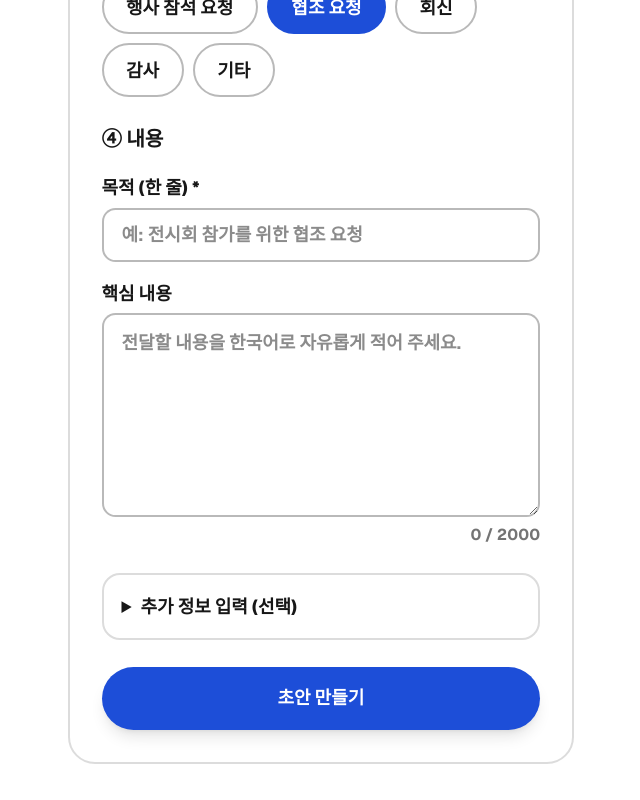
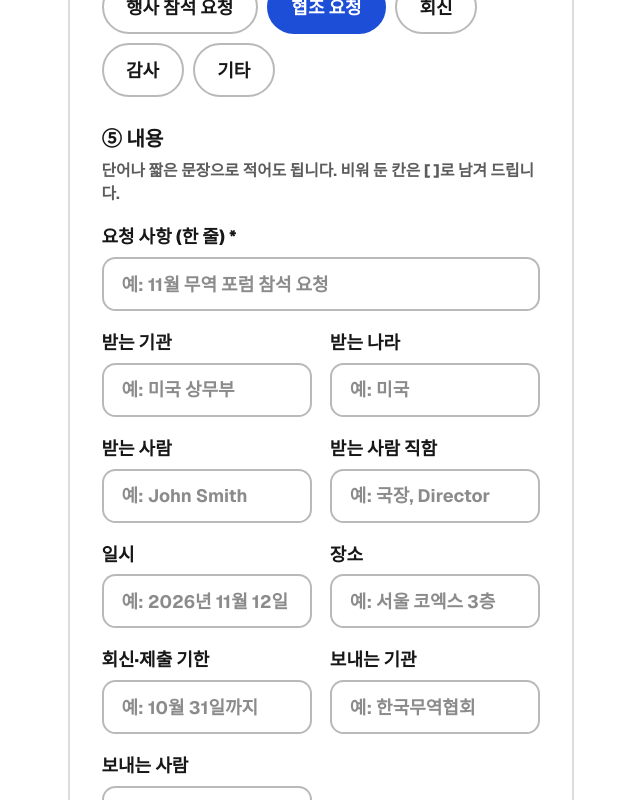
Before and after one commit to kimminseo-pixel/global-letter-helper, a Next.js app: page /write in a window 1280 px wide. Shown: the part 660-1460 px from the top of the page, without its empty margins (23-663 px from the left). Built offline with nearby package versions, Linux system fonts and the light colour scheme.

Commit message:
작성 화면 단답 입력으로 개편: 추가 정보 칸 제거, 일시·장소·기한 등 단답 칸과 번호 부여, 단답을 문장으로 풀어 쓰는 규칙

```diff
--- a/components/LetterForm.tsx
+++ b/components/LetterForm.tsx
@@ -35,6 +35,9 @@ type FormState = {
   recipientTitle: string;
   senderOrg: string;
   senderName: string;
+  dateTime: string;
+  place: string;
+  deadline: string;
 };
 
 const INITIAL: FormState = {
@@ -52,6 +55,9 @@ const INITIAL: FormState = {
   recipientTitle: "",
   senderOrg: "",
   senderName: "",
+  dateTime: "",
+  place: "",
+  deadline: "",
 };
 
 type ErrorState = { message: string; fieldErrors: Record<string, string[]> };
@@ -245,7 +251,7 @@ export default function LetterForm() {
           />
         ) : null}
         <ChoiceGroup
-          legend="공문 작성 목적"
+          legend="④ 공문 작성 목적"
           name="letterType"
           options={LETTER_TYPES}
           value={form.letterType}
@@ -263,85 +269,115 @@ export default function LetterForm() {
         ) : null}
 
         <div className="flex flex-col gap-4">
-          <h2 className="text-lg font-extrabold">④ 내용</h2>
+          <div>
+            <h2 className="text-lg font-extrabold">⑤ 내용</h2>
+            <p className="mt-1 text-sm text-foreground/70">
+              단어나 짧은 문장으로 적어도 됩니다. 비워 둔 칸은{" "}
+              <span className="font-extrabold">[ ]</span>로 남겨 드립니다.
+            </p>
+          </div>
+
           <TextField
-            label="목적 (한 줄) *"
+            label="요청 사항 (한 줄) *"
             value={form.purpose}
             onChange={set("purpose")}
             maxLength={LIMITS.purpose}
-            placeholder="예: 전시회 참가를 위한 협조 요청"
+            placeholder="예: 11월 무역 포럼 참석 요청"
             error={fieldError("purpose")}
           />
+
+          <div className="grid gap-4 sm:grid-cols-2">
+            <TextField
+              label="받는 기관"
+              value={form.recipientOrg}
+              onChange={set("recipientOrg")}
+              maxLength={LIMITS.recipientOrg}
+              placeholder="예: 미국 상무부"
+              error={fieldError("recipientOrg")}
+            />
+            <TextField
+              label="받는 나라"
+              value={form.country}
+              onChange={set("country")}
+              maxLength={LIMITS.country}
+              placeholder="예: 미국"
+              error={fieldError("country")}
+            />
+            <TextField
+              label="받는 사람"
+              value={form.recipientName}
+              onChange={set("recipientName")}
+              maxLength={LIMITS.recipientName}
+              placeholder="예: John Smith"
+              error={fieldError("recipientName")}
+            />
+            <TextField
+              label="받는 사람 직함"
+              value={form.recipientTitle}
+              onChange={set("recipientTitle")}
+              maxLength={LIMITS.recipientTitle}
+              placeholder="예: 국장, Director"
+              error={fieldError("recipientTitle")}
+            />
+            <TextField
+              label="일시"
+              value={form.dateTime}
+              onChange={set("dateTime")}
+              maxLength={LIMITS.dateTime}
+              placeholder="예: 2026년 11월 12일 오후 2시"
+              error={fieldError("dateTime")}
+            />
+            <TextField
+              label="장소"
+              value={form.place}
+              onChange={set("place")}
+              maxLength={LIMITS.place}
+              placeholder="예: 서울 코엑스 3층"
+              error={fieldError("place")}
+            />
+            <TextField
+              label="회신·제출 기한"
+              value={form.deadline}
+              onChange={set("deadline")}
+              maxLength={LIMITS.deadline}
+              placeholder="예: 10월 31일까지"
+              error={fieldError("deadline")}
+            />
+            <TextField
+              label="보내는 기관"
+              value={form.senderOrg}
+              onChange={set("senderOrg")}
+              maxLength={LIMITS.senderOrg}
+              placeholder="예: 한국무역협회"
+              error={fieldError("senderOrg")}
+            />
+            <TextField
+              label="보내는 사람"
+              value={form.senderName}
+              onChange={set("senderName")}
+              maxLength={LIMITS.senderName}
+              placeholder="예: 김민서 대리"
+              error={fieldError("senderName")}
+            />
+          </div>
+
           <label className="flex flex-col gap-1.5">
-            <span className="text-base font-extrabold">핵심 내용</span>
+            <span className="text-base font-extrabold">
+              기타 전달 사항 (선택)
+            </span>
             <textarea
               value={form.content}
               maxLength={LIMITS.content}
-              rows={6}
-              placeholder="전달할 내용을 한국어로 자유롭게 적어 주세요."
+              rows={3}
+              placeholder="더 전하고 싶은 내용이 있으면 짧게 적어 주세요."
               onChange={(event) => set("content")(event.target.value)}
               className="rounded-xl border-2 border-foreground/30 bg-background px-4 py-3 text-base focus-visible:border-accent focus-visible:outline-none"
             />
-            <span className="text-right text-sm text-foreground/60">
-              {form.content.length} / {LIMITS.content}
-            </span>
           </label>
+          <p className="text-sm text-foreground/60">
+            실명·연락처 대신 직함 위주로 적는 것을 권장합니다.
+          </p>
         </div>
-
-        <details className="rounded-2xl border-2 border-foreground/15 p-4">
-          <summary className="cursor-pointer text-base font-extrabold">
-            추가 정보 입력 (선택)
-          </summary>
-          <p className="mt-2 text-sm text-foreground/70">
-            실명·연락처 대신 직함 위주로 적는 것을 권장합니다. 비워 두면 해당
-            부분은 <span className="font-extrabold">[ ]</span>로 남기도록
-            안내합니다.
-          </p>
-          <div className="mt-4 grid gap-4 sm:grid-cols-2">
-            <TextField
-              label="수신 국가"
-              value={form.country}
-              onChange={set("country")}
-              maxLength={LIMITS.country}
-              error={fieldError("country")}
-            />
-            <TextField
-              label="수신 기관"
-              value={form.recipientOrg}
-              onChange={set("recipientOrg")}
-              maxLength={LIMITS.recipientOrg}
-              error={fieldError("recipientOrg")}
-            />
-            <TextField
-              label="수신 담당자"
-              value={form.recipientName}
-              onChange={set("recipientName")}
-              maxLength={LIMITS.recipientName}
-              error={fieldError("recipientName")}
-            />
-            <TextField
-              label="수신자 직함"
-              value={form.recipientTitle}
-              onChange={set("recipientTitle")}
-              maxLength={LIMITS.recipientTitle}
-              error={fieldError("recipientTitle")}
-            />
-            <TextField
-              label="발신 기관"
-              value={form.senderOrg}
-              onChange={set("senderOrg")}
-              maxLength={LIMITS.senderOrg}
-              error={fieldError("senderOrg")}
-            />
-            <TextField
-              label="발신 담당자"
-              value={form.senderName}
-              onChange={set("senderName")}
-              maxLength={LIMITS.senderName}
-              error={fieldError("senderName")}
-            />
-          </div>
-        </details>
 
         <button
           type="submit"
--- a/lib/letter/generate.ts
+++ b/lib/letter/generate.ts
@@ -112,6 +112,13 @@ export async function generateLetter(
       );
 
       const parts = response.output_parsed;
+      // 수신 부분에 인사말(Dear …)이 섞여 들어오면 본문 인사말과 겹치므로 그 줄만 뺀다.
+      if (parts !== null && /^\s*Dear\b/i.test(parts.body)) {
+        parts.recipientBlock = parts.recipientBlock
+          .split("\n")
+          .filter((line) => !/^\s*Dear\b/i.test(line))
+          .join("\n");
+      }
       // 제목·본문은 반드시 있어야 한다. 수신·발신 정보는 사용자가 입력하지 않으면 AI가 비워 둘 수
       // 있으므로(PRD: 입력이 짧아도 초안은 만든다) 빈 부분은 [ ]로 채워 구조를 유지한다.
       const complete =
--- a/lib/letter/prompt.ts
+++ b/lib/letter/prompt.ts
@@ -27,7 +27,7 @@ const SYSTEM_PROMPT = [
   "입력에 없는 날짜·금액·이름·수치는 지어내지 않습니다.",
   "",
   "[공문 구조 — 네 부분으로 나누어 씁니다. 서버가 이 순서로 이어 붙이므로 각 부분은 비워 두지 않습니다]",
-  "1) recipientBlock(수신): 수신 국가·기관·담당자와 직함만 씁니다. 인사말(Dear … 등)은 넣지 않고, 입력된 수신 정보가 없으면 빈 문자열로 둡니다",
+  "1) recipientBlock(수신): 수신 국가·기관·담당자와 직함만 씁니다. 인사말(Dear … 등)은 넣지 않고, 입력된 수신 정보가 없으면 빈 문자열로 둡니다. 수신 기관·직함·이름이 입력되면 선택한 언어로 옮겨 모두 적습니다(예: Director-General, Department of Commerce, United States)",
   "2) subject(제목): 한 줄",
   "3) body(본문): 인사 → 목적 → 요청 사항 → 맺음 순서. 수신·제목·발신 내용은 넣지 않습니다",
   "4) senderBlock(발신): 발신 기관·담당자",
@@ -84,7 +84,9 @@ const SYSTEM_PROMPT = [
   "[문체와 분량]",
   "- 구어체와 줄임말(예: don't, I'm, we're)은 쓰지 않고 모두 풀어 씁니다.",
   `- 분량은 A4 한 장 이내입니다: 영어 약 ${LENGTH_LIMITS.en.max}${LENGTH_LIMITS.en.unit}, 중국어 약 ${LENGTH_LIMITS.zh.max}${LENGTH_LIMITS.zh.unit}, 일본어 약 ${LENGTH_LIMITS.ja.max}${LENGTH_LIMITS.ja.unit} 이내.`,
-  "- 입력된 수신처·발신 기관·담당자·목적·핵심 내용을 빠뜨리지 않고 모두 반영합니다.",
+  "- 입력된 수신처·발신 기관·담당자·요청 사항·일시·장소·기한·기타 전달 사항을 빠뜨리지 않고 모두 반영합니다.",
+  "- 입력은 단답이나 명사구일 수 있습니다. 의미를 바꾸거나 새 사실을 더하지 않고, 격식 있는 완결된 문장으로 풀어 씁니다.",
+  "- 일시·장소·기한은 입력된 값만 문장에 넣고, 입력이 없으면 만들지 않습니다.",
   "",
   "[출력]",
   "결과는 지정된 JSON 형식으로만 답합니다.",
@@ -112,8 +114,11 @@ export function buildLetterPrompt(request: LetterRequest): LetterPrompt {
     수신자_직함: request.recipientTitle,
     발신_기관: request.senderOrg,
     발신_담당자: request.senderName,
-    목적: request.purpose,
-    핵심_내용: request.content,
+    요청_사항: request.purpose,
+    일시: request.dateTime,
+    장소: request.place,
+    기한: request.deadline,
+    기타_전달_사항: request.content,
     출력_언어: labelOf(LANGUAGES, request.language),
     공문_작성_목적: labelOf(LETTER_TYPES, request.letterType),
     공문_작성_목적_직접입력: request.letterTypeNote,
--- a/lib/letter/schema.ts
+++ b/lib/letter/schema.ts
@@ -14,6 +14,9 @@ export const LIMITS = {
   content: 2000,
   recipientTypeNote: 100,
   letterTypeNote: 100,
+  dateTime: 100,
+  place: 100,
+  deadline: 100,
 } as const;
 
 /** 선택 항목: 코드 값, 화면 라벨 (DESIGN §2.2) */
@@ -78,6 +81,10 @@ export const letterRequestSchema = z.object({
     .min(1, "목적을 입력해 주세요")
     .max(LIMITS.purpose, `${LIMITS.purpose}자 이하로 입력해 주세요`),
   content: optionalText(LIMITS.content),
+  /** 단답 입력 칸: 일시(행사·회의 등), 장소, 기한(회신·제출) — 입력된 것만 초안에 반영한다. */
+  dateTime: optionalText(LIMITS.dateTime),
+  place: optionalText(LIMITS.place),
+  deadline: optionalText(LIMITS.deadline),
   language: z.enum(values(LANGUAGES)).default(DEFAULT_LANGUAGE),
   letterType: z.enum(values(LETTER_TYPES)).default(DEFAULT_LETTER_TYPE),
   /** 공문 작성 목적이 '기타'일 때 직접 적는 칸 */
```
